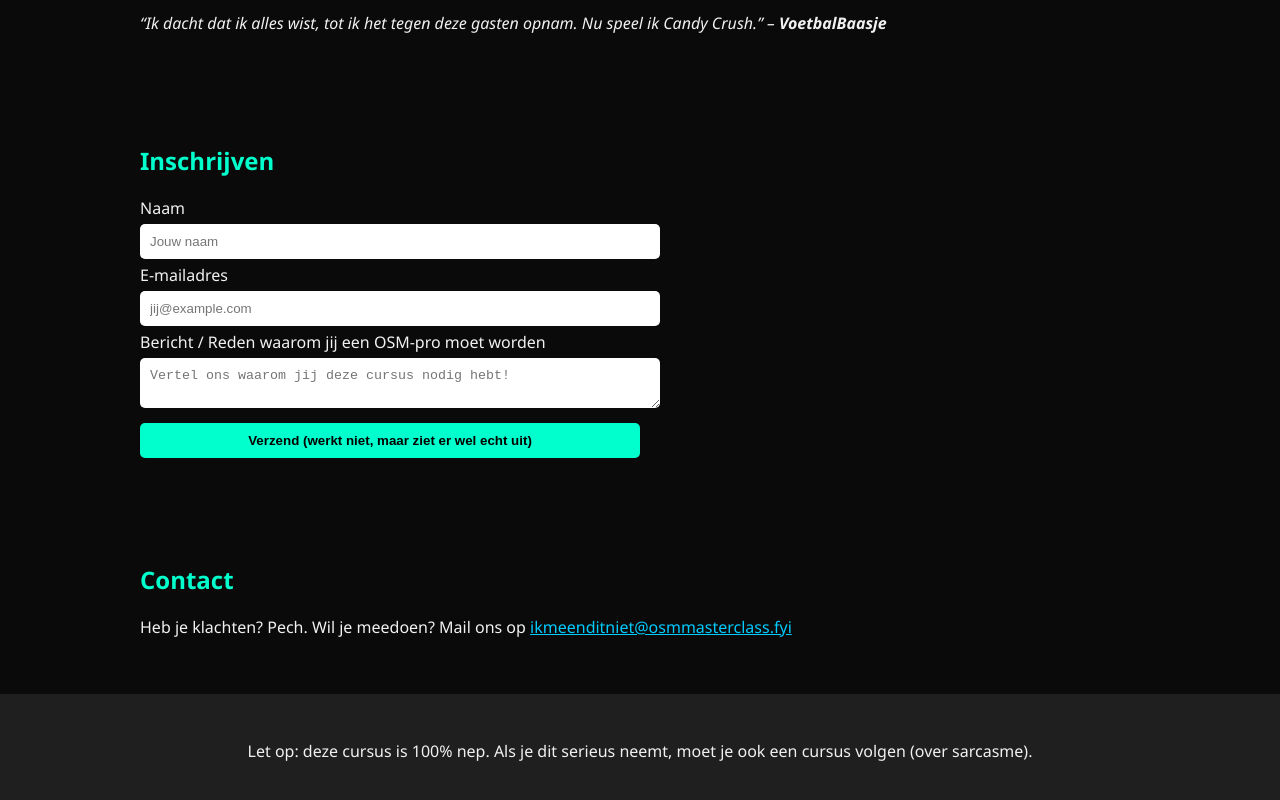
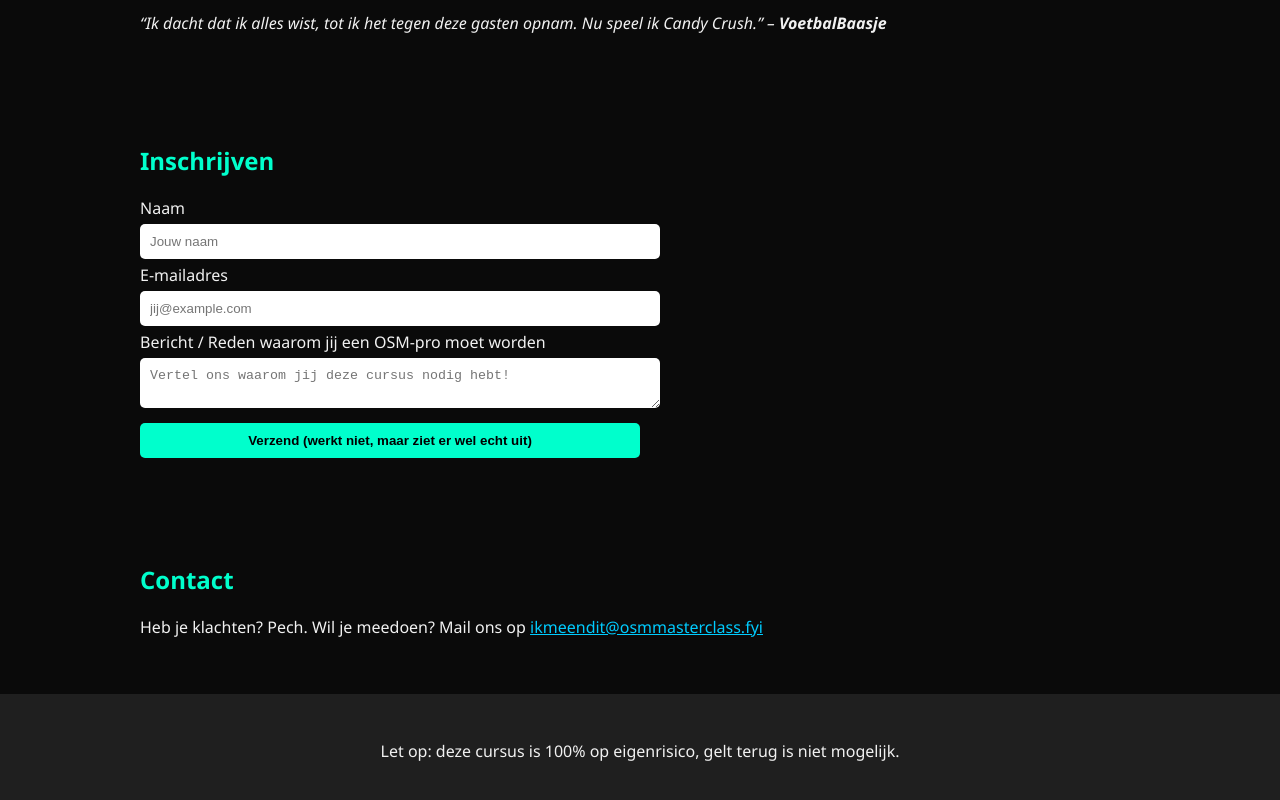
Before and after one commit to Iamnobody5/osm-masterclass, a plain HTML site: page index.html in a window 1280 px wide. Shown: the part 2704-3504 px from the top of the page. Drawn offline with Linux system fonts and the light colour scheme.

Commit message:
Update index.html

```diff
--- a/index.html
+++ b/index.html
@@ -165,11 +165,11 @@
 
     <section>
         <h2>Contact</h2>
-        <p>Heb je klachten? Pech. Wil je meedoen? Mail ons op <a href="mailto:ikmeenditniet@osmmasterclass.fyi">ikmeenditniet@osmmasterclass.fyi</a></p>
+        <p>Heb je klachten? Pech. Wil je meedoen? Mail ons op <a href="mailto:ikmeendit@osmmasterclass.fyi">ikmeendit@osmmasterclass.fyi</a></p>
     </section>
 
     <footer>
-        <p>Let op: deze cursus is 100% nep. Als je dit serieus neemt, moet je ook een cursus volgen (over sarcasme).</p>
+        <p>Let op: deze cursus is 100% op eigenrisico, gelt terug is niet mogelijk.</p>
     </footer>
 </body>
 </html>
```
